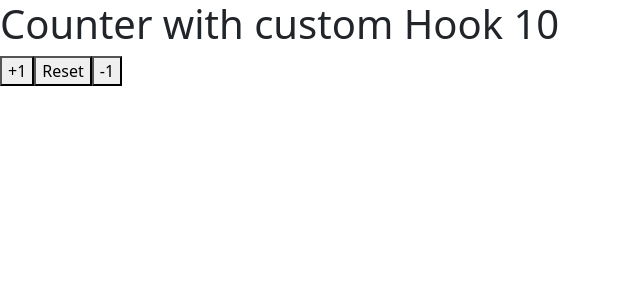
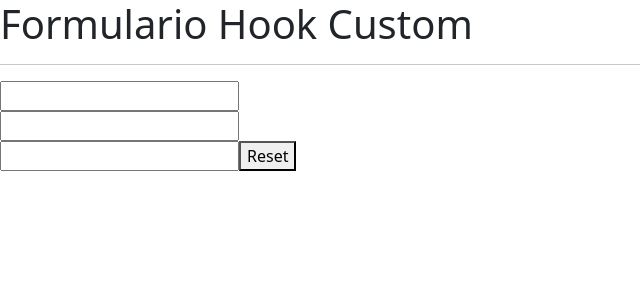
Before and after one commit to danielariosv91/app-react-hooks, a React (Vite) app: page / in a window 1280 px wide. Shown: the top 300 px of the page, without its empty margins (0-640 px from the left). Built offline with nearby package versions, Linux system fonts and the light colour scheme.

Commit message:
hook custom

```diff
--- /dev/null
+++ b/src/hooks/useForm.js
@@ -0,0 +1,23 @@
+import { useState } from 'react'
+
+
+export const useForm = (initialForm = {}) => {
+
+    const [formState, setFormState] = useState(initialForm)
+
+    const onInputChange = ({ target }) => {
+        const { name, value } = target;
+
+        setFormState({
+            ...formState,
+            [name]: value
+        })
+    }
+
+    const onReset = () => {
+        setFormState(initialForm);
+    }
+
+
+    return {formState, onInputChange, onReset}
+}
--- a/src/main.jsx
+++ b/src/main.jsx
@@ -5,9 +5,12 @@ import { HooksApp } from './HooksApp'
 import { CounterApp } from './useState/CounterApp'
 import { CounterWithCustomHook } from './useState/CounterWithCustomHook'
 
+import { SimpleForm } from './useEffect/SimpleForm'
+import { FormWithCustomHook } from './useEffect/FormWithCustomHook'
+
 
 ReactDOM.createRoot(document.getElementById('root')).render(
   <React.StrictMode>
-    <CounterWithCustomHook />
+    <FormWithCustomHook />
   </React.StrictMode>,
 )
--- /dev/null
+++ b/src/useEffect/FormWithCustomHook.jsx
@@ -0,0 +1,34 @@
+import { useState, useEffect } from 'react'
+import { useForm } from '../hooks/useForm'
+
+
+export const FormWithCustomHook = () => {
+    const { formState, onInputChange, onReset } = useForm({
+        username: '',
+        email: '',
+        pass: ''
+    })
+
+    const { username, email, password } = formState;
+
+    useEffect(() => {
+
+    }, [formState])
+
+
+    return (
+        <>
+            <h1>Formulario Hook Custom</h1>
+
+            <hr />
+
+            <input type="text" name='username' value={username} onChange={onInputChange} /> <br></br>
+            <input type="email" name='email' value={email} onChange={onInputChange} /> <br />
+            <input type="password" name='pass' value={password} onChange={onInputChange} />
+
+            <button onClick={onReset}>Reset</button>
+
+            {(username === 'dani') && <Message />}
+        </>
+    )
+}
--- /dev/null
+++ b/src/useEffect/Message.jsx
@@ -0,0 +1,27 @@
+import React, { useEffect, useState} from 'react'
+
+export const Message = () => {
+
+    const [coords, setCoors] = useState(0)
+
+    useEffect(() => {
+
+        const onMouseMove = ({ x, y }) => {
+            setCoors({ x, y })
+        }
+
+        window.addEventListener('mousemove', onMouseMove);
+
+        return () => {
+            window.removeEventListener('mousemove', onMouseMove);
+        }
+    }, [])
+
+
+    return (
+        <>
+            <h3>Usuario ya existe</h3>
+            {JSON.stringify(coords)}
+        </>
+    )
+}
--- /dev/null
+++ b/src/useEffect/SimpleForm.jsx
@@ -0,0 +1,44 @@
+import { useState, useEffect } from 'react'
+import { Message } from './Message'
+
+export const SimpleForm = () => {
+
+    const [formState, setFormState] = useState({
+        username: 'danii',
+        email: 'dani@correo.com'
+    })
+
+    const { username, email } = formState;
+
+    const onInputChange = ({ target }) => {
+        const { name, value } = target;
+
+        {/** Mantenemos los valores antiguos y cambiamos los valores */ }
+        setFormState({
+            ...formState,
+            [name]: value
+        })
+    }
+
+
+    /**  El segundo parametro es la condición de cuando quiero disparar el user effect */
+    /**  Si dejo un [] el hooker se dispará solo una vez cuando el componente se renderiza */
+    /**  Si necesito disparar cada vez que el fomurlario tiene un cambio, el formstate va en el parametro*/
+    useEffect(() => {
+
+    }, [formState])
+
+
+    return (
+        <>
+            <h1>Formulario simple</h1>
+
+            <hr />
+
+            <input type="text" name='username' value={username} onChange={onInputChange} /> <br></br>
+            <input type="email" name='email' value={email} onChange={onInputChange} />
+
+            {(username === 'dani') && <Message />}
+        </>
+    )
+}
```
